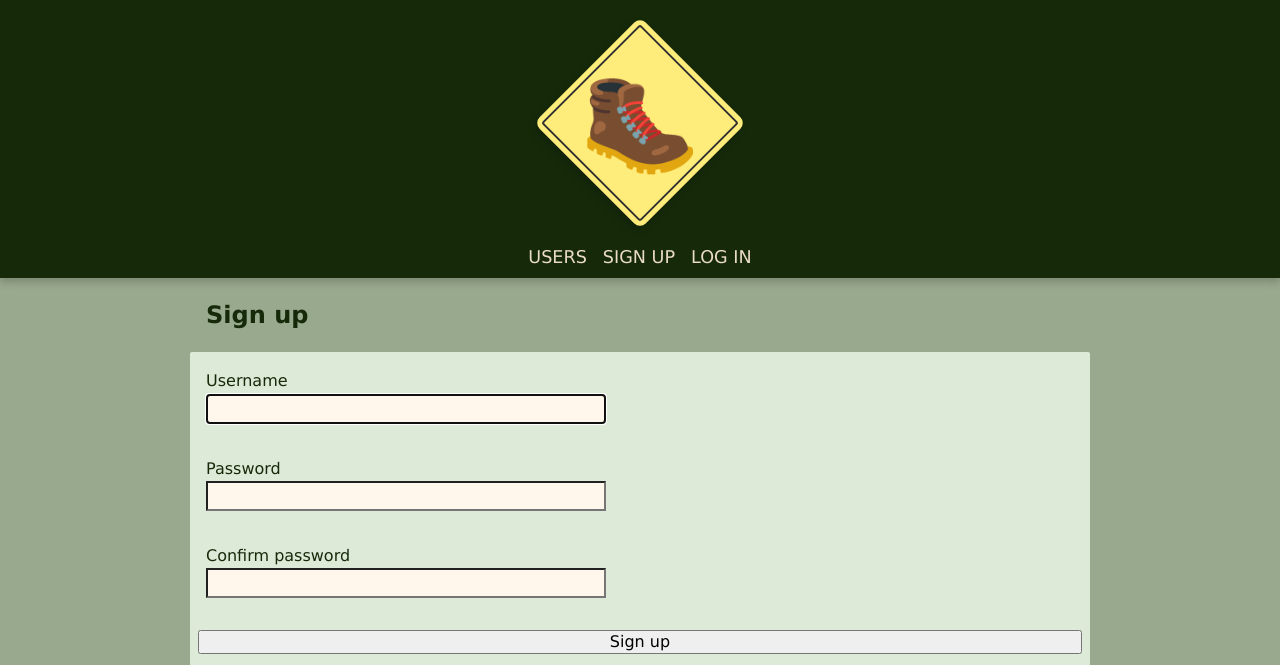
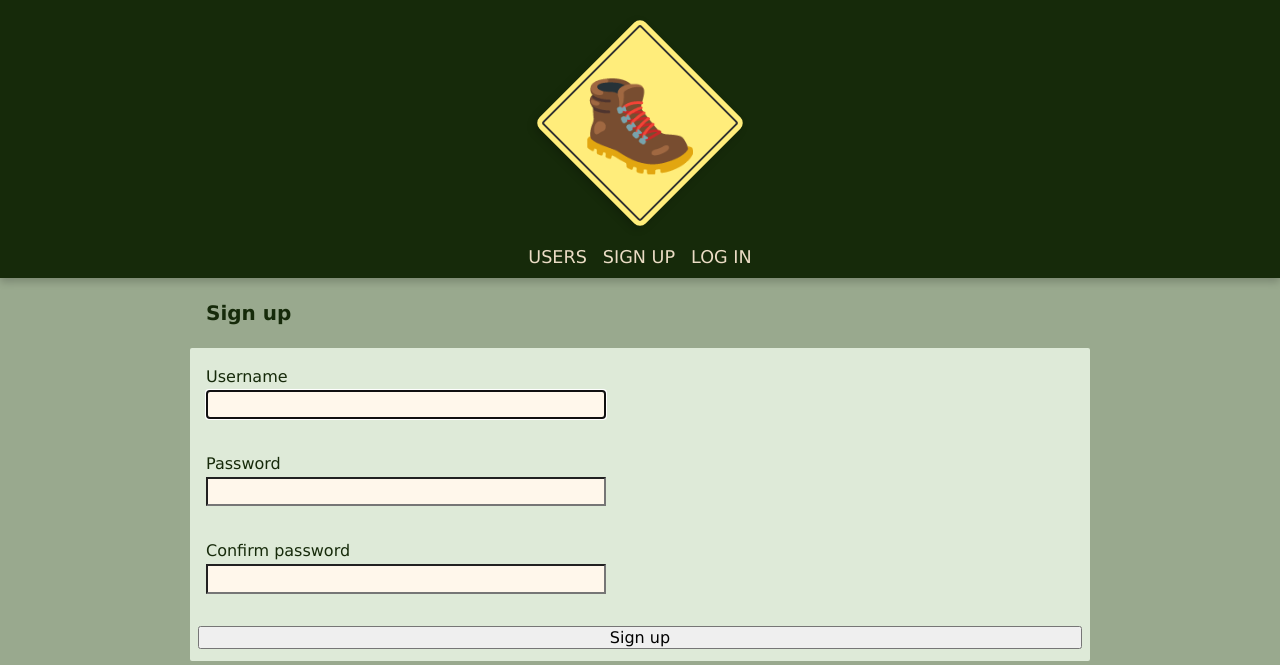
Before and after one commit to jbrodj/take-a-hike, a Flask app: page /signup in a window 1280 px wide. Shown: the top 665 px of the page. Run offline with Flask 3, Linux system fonts and the light colour scheme.

Commit message:
fix(styles): rm unused selector, update h2 fz

```diff
--- a/static/styles.css
+++ b/static/styles.css
@@ -143,6 +143,10 @@ header {
   flex-direction: column;
   justify-content: center;
   height: 100%;
+}
+
+h2{
+  font-size: 1.25rem;
 }
 
 h3, h4 {
```
